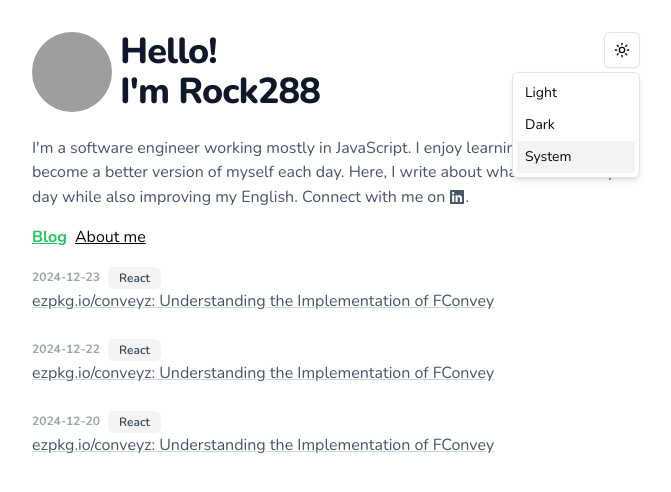
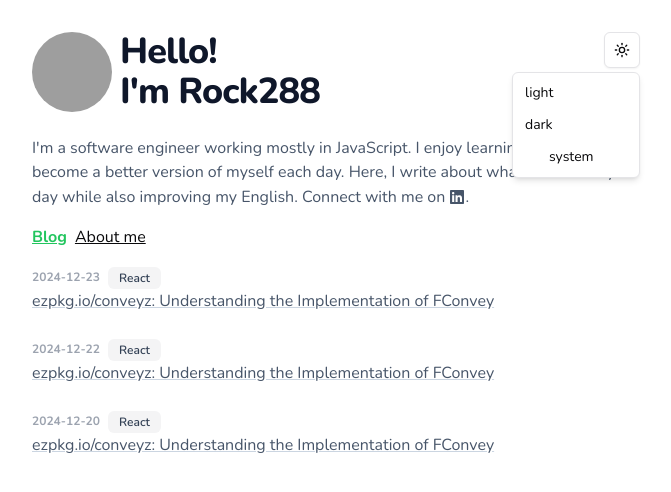
Before and after one commit to rock288/blog-fe-2024, a Next.js app: page / in a window 1280 px wide. Both pictures are taken after a click on the button "Toggle theme". Shown: the top 492 px of the page, without its empty margins (304-975 px from the left). Built offline with nearby package versions, Linux system fonts and the light colour scheme; grey boxes are pictures that could not be loaded.

Commit message:
refactor code

```diff
--- a/app/post/[id]/page.tsx
+++ b/app/post/[id]/page.tsx
@@ -1,8 +1,6 @@
 import { Post } from "@/modules/post/post"
 import React from "react"
 
-interface Props {}
-
-export default function PostPage(props: Props) {
+export default function PostPage() {
   return <Post />
 }
--- a/components/common/button-copy.tsx
+++ b/components/common/button-copy.tsx
@@ -1,4 +1,3 @@
-import { FaRegCopy } from "react-icons/fa"
 import { Button } from "@/components/ui/button"
 import { BaseProps } from "@/types/common"
 import { PiCheck, PiClipboard } from "react-icons/pi"
--- a/components/common/description.tsx
+++ b/components/common/description.tsx
@@ -6,9 +6,9 @@ export function Description() {
       data-tile="info blog"
       className="pt-4 p-2 dark:text-white text-slate-600"
     >
-      I'm a software engineer working mostly in JavaScript. I enjoy learning and
-      striving to become a better version of myself each day. Here, I write
-      about what I learn every day while also improving my English.{" "}
+      I&apos;m a software engineer working mostly in JavaScript. I enjoy
+      learning and striving to become a better version of myself each day. Here,
+      I write about what I learn every day while also improving my English.{" "}
       <span>
         Connect with me on{" "}
         <a
--- a/components/common/markdown.tsx
+++ b/components/common/markdown.tsx
@@ -29,14 +29,14 @@ const LinkRenderer = (props: any) => {
 const ImageRenderer = (props: any) => {
   const [src] = useState(props.src)
 
-  return <img id={props.id} src={src} />
+  // eslint-disable-next-line @next/next/no-img-element
+  return <img id={props.id} src={src} alt="z" />
 }
 
 const Markdown = React.memo(({ className, prefix, children }: Props) => {
   return (
     <ReactMarkdown
       className={`${className ?? ""} prose max-w-full`}
-      children={children}
       remarkPlugins={[remarkGfm, remarkBreaks]}
       remarkRehypeOptions={{ clobberPrefix: prefix }}
       components={{
@@ -62,10 +62,11 @@ const Markdown = React.memo(({ className, prefix, children }: Props) => {
                     />
                   </div>
                   <SyntaxHighlighter
-                    children={codeText}
                     style={vscDarkPlus}
                     language={isCodeBlock ? language : "plaintext"}
-                  />
+                  >
+                    {codeText}
+                  </SyntaxHighlighter>
                 </>
               ) : (
                 <span className="bg-aws-squid-ink/10 border-aws-squid-ink/30 inline rounded-md border px-1 py-0.5">
@@ -76,8 +77,12 @@ const Markdown = React.memo(({ className, prefix, children }: Props) => {
           )
         },
       }}
-    />
+    >
+      {children}
+    </ReactMarkdown>
   )
 })
 
+Markdown.displayName = "markdown"
+
 export default Markdown
--- a/components/common/menu.tsx
+++ b/components/common/menu.tsx
@@ -16,10 +16,11 @@ const links = [
 ]
 
 function LinkUI(props: PropsWithChildren<LinkProps> & { active: boolean }) {
+  const { active, ...rest } = props
   return (
     <Link
-      className={`underline ${props.active ? " text-green-500 font-bold" : ""}`}
-      {...props}
+      className={`underline ${active ? " text-green-500 font-bold" : ""}`}
+      {...rest}
     />
   )
 }
--- a/components/common/mode-toggle.tsx
+++ b/components/common/mode-toggle.tsx
@@ -12,8 +12,24 @@ import {
   DropdownMenuTrigger,
 } from "@/components/ui/dropdown-menu"
 
+const mode = ["light", "dark", "system"]
+
 export function ModeToggle() {
   const { setTheme, theme } = useTheme()
+
+  const renderMode = () => {
+    return mode.map((item, index) => {
+      return (
+        <DropdownMenuItem
+          key={index}
+          active={theme === item}
+          onClick={() => setTheme(item)}
+        >
+          {item}
+        </DropdownMenuItem>
+      )
+    })
+  }
 
   return (
     <DropdownMenu>
@@ -24,26 +40,7 @@ export function ModeToggle() {
           <span className="sr-only">Toggle theme</span>
         </Button>
       </DropdownMenuTrigger>
-      <DropdownMenuContent align="end">
-        <DropdownMenuItem
-          active={theme === "light"}
-          onClick={() => setTheme("light")}
-        >
-          Light
-        </DropdownMenuItem>
-        <DropdownMenuItem
-          active={theme === "dark"}
-          onClick={() => setTheme("dark")}
-        >
-          Dark
-        </DropdownMenuItem>
-        <DropdownMenuItem
-          active={theme === "system"}
-          onClick={() => setTheme("system")}
-        >
-          System
-        </DropdownMenuItem>
-      </DropdownMenuContent>
+      <DropdownMenuContent align="end">{renderMode()}</DropdownMenuContent>
     </DropdownMenu>
   )
 }
--- a/components/ui/dropdown-menu.tsx
+++ b/components/ui/dropdown-menu.tsx
@@ -87,7 +87,7 @@ const DropdownMenuItem = React.forwardRef<
     className={cn(
       "relative flex cursor-default select-none items-center gap-2 rounded-sm px-2 py-1.5 text-sm outline-none transition-colors focus:bg-accent focus:text-accent-foreground data-[disabled]:pointer-events-none data-[disabled]:opacity-50 [&>svg]:size-4 [&>svg]:shrink-0",
       inset && "pl-8",
-      active && "bg-accent",
+      active && "pl-8",
       className
     )}
     {...props}
--- a/modules/home/article.tsx
+++ b/modules/home/article.tsx
@@ -3,7 +3,7 @@ import { ArticleType } from "./type"
 import Link from "next/link"
 import { Badge } from "@/components/ui/badge"
 
-interface Props extends ArticleType {}
+type Props = ArticleType
 
 export function Article(props: Props) {
   const { createdAt, title, href, tags } = props
--- a/modules/home/articles.tsx
+++ b/modules/home/articles.tsx
@@ -38,10 +38,6 @@ const articles: ArticleType[] = [
   },
 ]
 
-interface Props {}
-
-export function Articles(props: Props) {
-  const {} = props
-
+export function Articles() {
   return articles.map((item, index) => <Article key={index} {...item} />)
 }
--- a/modules/home/home.tsx
+++ b/modules/home/home.tsx
@@ -3,11 +3,7 @@ import { Articles } from "./articles"
 import { Menu } from "@/components/common/menu"
 import { Description } from "@/components/common/description"
 
-interface Props {}
-
-function Home(props: Props) {
-  const {} = props
-
+function Home() {
   return (
     <>
       <Description />
--- a/modules/post/breadcrumb-collapsed.tsx
+++ b/modules/post/breadcrumb-collapsed.tsx
@@ -2,7 +2,6 @@ import Link from "next/link"
 
 import {
   Breadcrumb,
-  BreadcrumbEllipsis,
   BreadcrumbItem,
   BreadcrumbLink,
   BreadcrumbList,
--- a/modules/post/post.tsx
+++ b/modules/post/post.tsx
@@ -2,11 +2,7 @@ import React from "react"
 import { BreadcrumbCollapsed } from "./breadcrumb-collapsed"
 import { Layout } from "@/components/common/layout"
 
-interface Props {}
-
-export function Post(props: Props) {
-  const {} = props
-
+export function Post() {
   return (
     <Layout>
       <BreadcrumbCollapsed />
```
